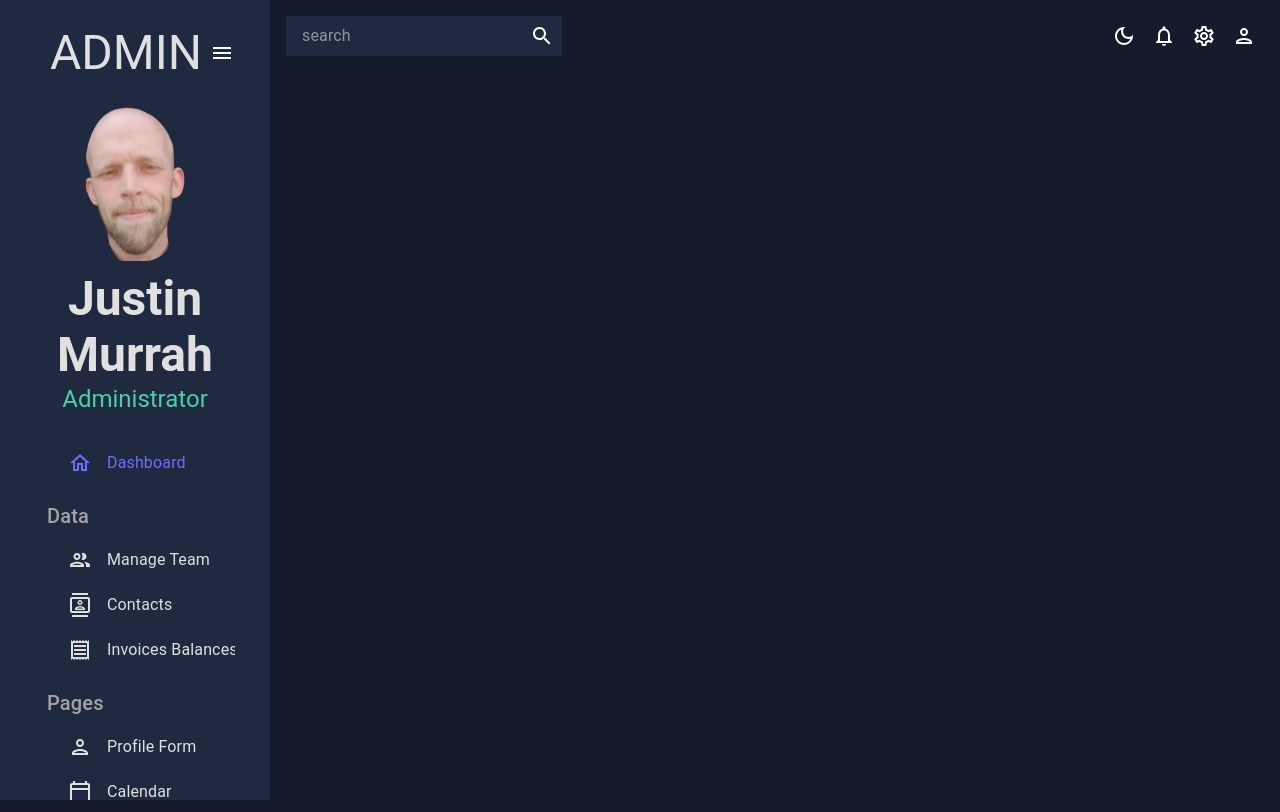
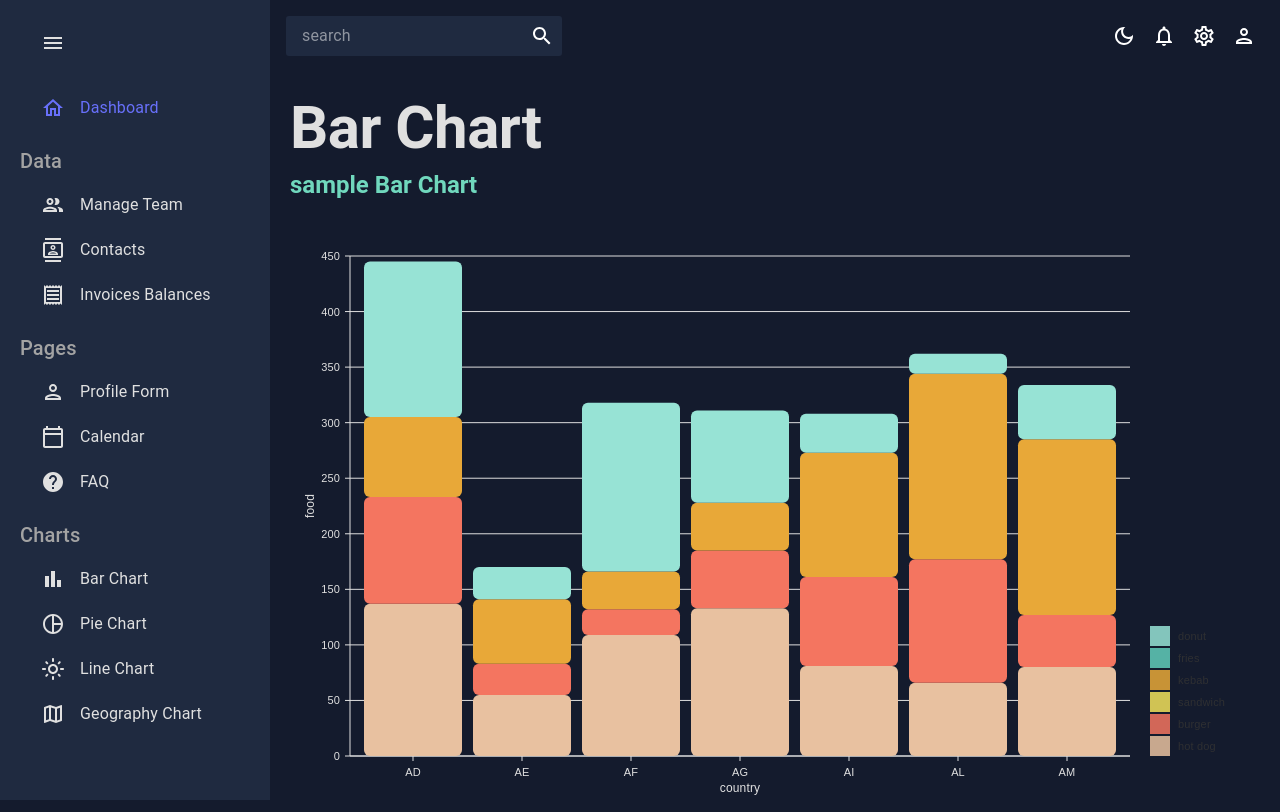
Before and after one commit to Jaymoo87/admindashboard-boilerplate, a React (Create React App) app: page /bar in a window 1280 px wide. Built offline with nearby package versions, Linux system fonts and the light colour scheme.

Commit message:
bar and pie chart are done, Nivo is pretty awesome

```diff
--- a/src/App.js
+++ b/src/App.js
@@ -12,9 +12,9 @@
 import Form from './scenes/form';
 import Calendar from './scenes/calendar';
 import FAQ from './scenes/faq';
-// import Bar from './scenes/bar';
+import Bar from './scenes/bar';
+import Pie from './scenes/pie';
 // import Line from './scenes/line';
-// import Pie from './scenes/pie';
 // import Geography from './scenes/geography';
 
 function App() {
@@ -36,8 +36,8 @@
               <Route path="/form" element={<Form />} />
               <Route path="/calendar" element={<Calendar />} />
               <Route path="/faq" element={<FAQ />} />
-              {/* <Route path="/pie" element={<Pie />} /> */}
-              {/* <Route path="/bar" element={<Bar />} /> */}
+              <Route path="/bar" element={<Bar />} />
+              <Route path="/pie" element={<Pie />} />
               {/* <Route path="/line" element={<Line />} /> */}
               {/* <Route path="/geography" element={<Geography />} /> */}
             </Routes>
--- /dev/null
+++ b/src/components/BarChart.jsx
@@ -0,0 +1,141 @@
+import { useTheme } from '@mui/material';
+import { ResponsiveBar } from '@nivo/bar';
+import { tokens } from '../theme';
+import { mockBarData } from '../data/MockData';
+
+const BarChart = ({ isDashboard = false }) => {
+  const theme = useTheme();
+  const colors = tokens(theme.palette.mode);
+
+  return (
+    <ResponsiveBar
+      data={mockBarData}
+      theme={{
+        axis: {
+          domain: {
+            line: {
+              stroke: colors.grey[100],
+            },
+          },
+          legend: {
+            text: {
+              fill: colors.grey[100],
+            },
+          },
+          ticks: {
+            line: {
+              stroke: colors.grey[100],
+            },
+            text: {
+              fill: colors.grey[100],
+            },
+          },
+          legends: {
+            text: {
+              fill: colors.grey[100],
+            },
+          },
+        },
+      }}
+      keys={['hot dog', 'burger', 'sandwich', 'kebab', 'fries', 'donut']}
+      indexBy="country"
+      margin={{ top: 50, right: 130, bottom: 50, left: 60 }}
+      valueScale={{ type: 'linear' }}
+      indexScale={{ type: 'band', round: true }}
+      colors={{ scheme: 'nivo' }}
+      defs={[
+        {
+          id: 'dots',
+          type: 'patternDots',
+          background: 'inherit',
+          color: '#38bcb2',
+          size: 4,
+          padding: 1,
+          stagger: true,
+        },
+        {
+          id: 'lines',
+          type: 'patternLines',
+          background: 'inherit',
+          color: '#eed312',
+          rotation: -45,
+          lineWidth: 6,
+          spacing: 10,
+        },
+      ]}
+      fill={[
+        {
+          match: {
+            id: 'fries',
+          },
+          id: 'dots',
+        },
+        {
+          match: {
+            id: 'sandwich',
+          },
+          id: 'lines',
+        },
+      ]}
+      borderRadius={6}
+      borderColor={{
+        from: 'color',
+        modifiers: [['darker', 1.6]],
+      }}
+      axisTop={null}
+      axisRight={null}
+      axisBottom={{
+        tickSize: 5,
+        tickPadding: 5,
+        tickRotation: 0,
+        legend: isDashboard ? undefined : 'country',
+        legendPosition: 'middle',
+        legendOffset: 32,
+      }}
+      axisLeft={{
+        tickSize: 5,
+        tickPadding: 5,
+        tickRotation: 0,
+        legend: isDashboard ? undefined : 'food',
+        legendPosition: 'middle',
+        legendOffset: -40,
+      }}
+      enableLabel={false}
+      labelSkipWidth={12}
+      labelSkipHeight={12}
+      labelTextColor={{
+        from: 'color',
+        modifiers: [['darker', 1.6]],
+      }}
+      legends={[
+        {
+          dataFrom: 'keys',
+          anchor: 'bottom-right',
+          direction: 'column',
+          justify: false,
+          translateX: 120,
+          translateY: 0,
+          itemsSpacing: 2,
+          itemWidth: 100,
+          itemHeight: 20,
+          itemDirection: 'left-to-right',
+          itemOpacity: 0.85,
+          symbolSize: 20,
+          effects: [
+            {
+              on: 'hover',
+              style: {
+                itemOpacity: 1,
+              },
+            },
+          ],
+        },
+      ]}
+      role="application"
+      ariaLabel="Nivo bar chart demo"
+      barAriaLabel={(e) => e.id + ': ' + e.formattedValue + ' in country: ' + e.indexValue}
+    />
+  );
+};
+
+export default BarChart;
--- /dev/null
+++ b/src/components/PieChart.jsx
@@ -0,0 +1,161 @@
+import React from 'react';
+import { ResponsivePie } from '@nivo/pie';
+import { mockPieData } from '../data/MockData';
+import { useTheme } from '@mui/material';
+import { tokens } from '../theme';
+
+const PieChart = () => {
+  const theme = useTheme();
+  const colors = tokens(theme.palette.mode);
+
+  return (
+    <ResponsivePie
+      data={mockPieData}
+      theme={{
+        axis: {
+          domain: {
+            line: {
+              stroke: colors.grey[100],
+            },
+          },
+          legend: {
+            text: {
+              fill: colors.grey[100],
+            },
+          },
+          ticks: {
+            line: {
+              stroke: colors.grey[100],
+              strokeWidth: 1,
+            },
+            text: {
+              fill: colors.grey[100],
+            },
+          },
+        },
+        legends: {
+          text: {
+            fill: colors.grey[100],
+          },
+        },
+      }}
+      margin={{ top: 40, right: 80, bottom: 80, left: 80 }}
+      innerRadius={0.5}
+      padAngle={0.7}
+      cornerRadius={3}
+      activeOuterRadiusOffset={8}
+      borderWidth={1}
+      borderColor={{
+        from: 'color',
+        modifiers: [['darker', 0.2]],
+      }}
+      enableArcLabels={false}
+      arcLinkLabelsSkipAngle={10}
+      arcLinkLabelsTextColor="#a6a3a3"
+      arcLinkLabelsThickness={2}
+      arcLinkLabelsColor={{ from: 'color' }}
+      arcLabelsSkipAngle={10}
+      arcLabelsTextColor={{
+        from: 'color',
+        modifiers: [['darker', 2]],
+      }}
+      defs={[
+        {
+          id: 'dots',
+          type: 'patternDots',
+          background: 'inherit',
+          color: 'rgba(255, 255, 255, 0.3)',
+          size: 4,
+          padding: 1,
+          stagger: true,
+        },
+        {
+          id: 'lines',
+          type: 'patternLines',
+          background: 'inherit',
+          color: 'rgba(255, 255, 255, 0.3)',
+          rotation: -45,
+          lineWidth: 6,
+          spacing: 10,
+        },
+      ]}
+      fill={[
+        {
+          match: {
+            id: 'ruby',
+          },
+          id: 'dots',
+        },
+        {
+          match: {
+            id: 'c',
+          },
+          id: 'dots',
+        },
+        {
+          match: {
+            id: 'go',
+          },
+          id: 'dots',
+        },
+        {
+          match: {
+            id: 'python',
+          },
+          id: 'dots',
+        },
+        {
+          match: {
+            id: 'scala',
+          },
+          id: 'lines',
+        },
+        {
+          match: {
+            id: 'lisp',
+          },
+          id: 'lines',
+        },
+        {
+          match: {
+            id: 'elixir',
+          },
+          id: 'lines',
+        },
+        {
+          match: {
+            id: 'javascript',
+          },
+          id: 'lines',
+        },
+      ]}
+      legends={[
+        {
+          anchor: 'bottom',
+          direction: 'row',
+          justify: false,
+          translateX: 0,
+          translateY: 56,
+          itemsSpacing: 0,
+          itemWidth: 100,
+          itemHeight: 18,
+          itemTextColor: '#999',
+          itemDirection: 'left-to-right',
+          itemOpacity: 1,
+          symbolSize: 18,
+          symbolShape: 'circle',
+          effects: [
+            {
+              on: 'hover',
+              style: {
+                itemTextColor: '#000',
+              },
+            },
+          ],
+        },
+      ]}
+    />
+  );
+};
+
+export default PieChart;
--- /dev/null
+++ b/src/scenes/bar/index.jsx
@@ -0,0 +1,16 @@
+import { Box } from '@mui/material';
+import Header from '../../components/Header';
+import BarChart from '../../components/BarChart';
+
+const Bar = () => {
+  return (
+    <Box m="20px">
+      <Header title="Bar Chart" subtitle="sample Bar Chart" />
+      <Box height="75vh">
+        <BarChart />
+      </Box>
+    </Box>
+  );
+};
+
+export default Bar;
--- a/src/scenes/calendar/index.jsx
+++ b/src/scenes/calendar/index.jsx
@@ -65,7 +65,7 @@
               center: 'title',
               right: 'dayGridMonth,timeGridWeek,timeGridDay,listMonth',
             }}
-            backgroundColor={colors.blueAccent[200]}
+            eventBackgroundColor={colors.greenAccent[600]}
             initialView="dayGridMonth"
             editable={true}
             selectable={true}
--- a/src/scenes/global/NavBar.jsx
+++ b/src/scenes/global/NavBar.jsx
@@ -41,7 +41,7 @@
 const NavBar = () => {
   const theme = useTheme();
   const colors = tokens(theme.palette.mode);
-  const [isCollapsed, setIsCollapsed] = useState(false);
+  const [isCollapsed, setIsCollapsed] = useState('false');
   const [selected, setSelected] = useState('Dashboard');
   return (
     <Box
--- /dev/null
+++ b/src/scenes/pie/index.jsx
@@ -0,0 +1,16 @@
+import { Box } from '@mui/material';
+import Header from '../../components/Header';
+import PieChart from '../../components/PieChart';
+
+const Pie = () => {
+  return (
+    <Box m="20px">
+      <Header title="Pie Chart" subtitle="Sample Pie Chart" />
+      <Box height="75vh">
+        <PieChart />
+      </Box>
+    </Box>
+  );
+};
+
+export default Pie;
```
